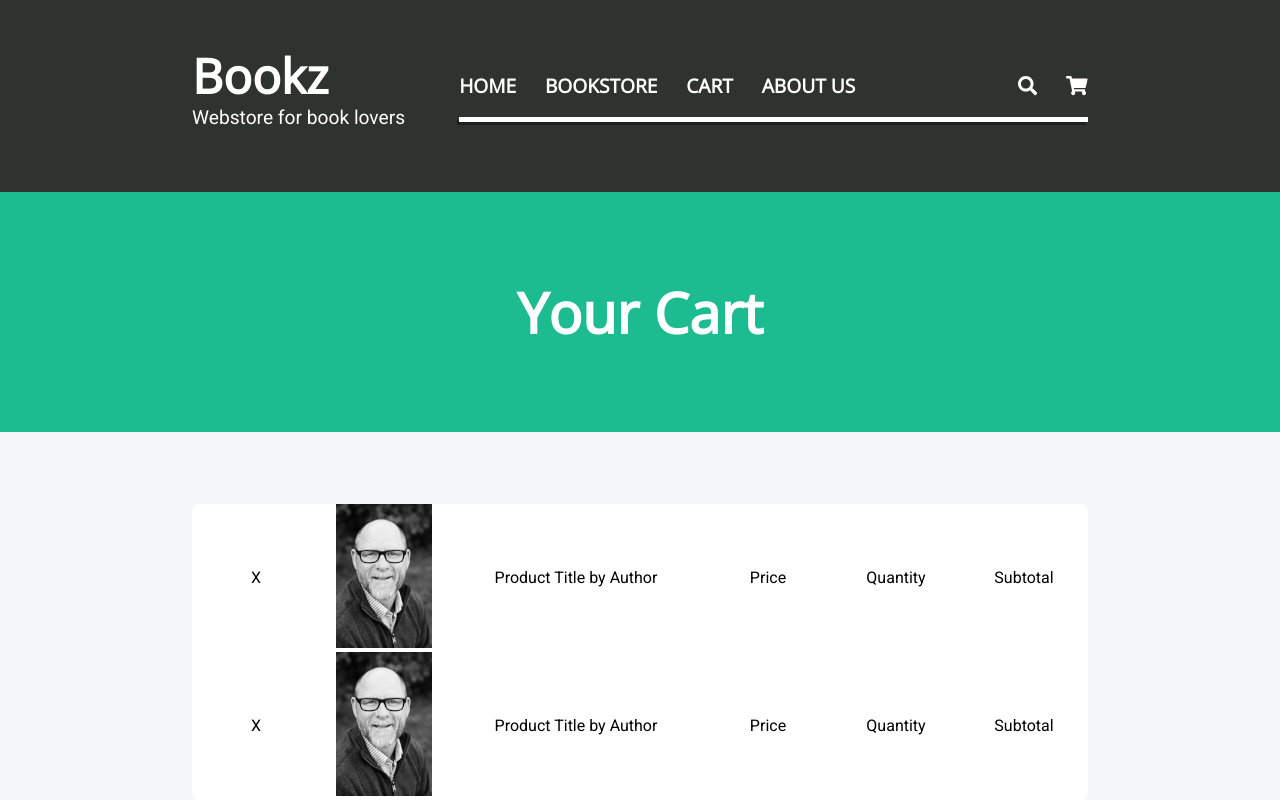
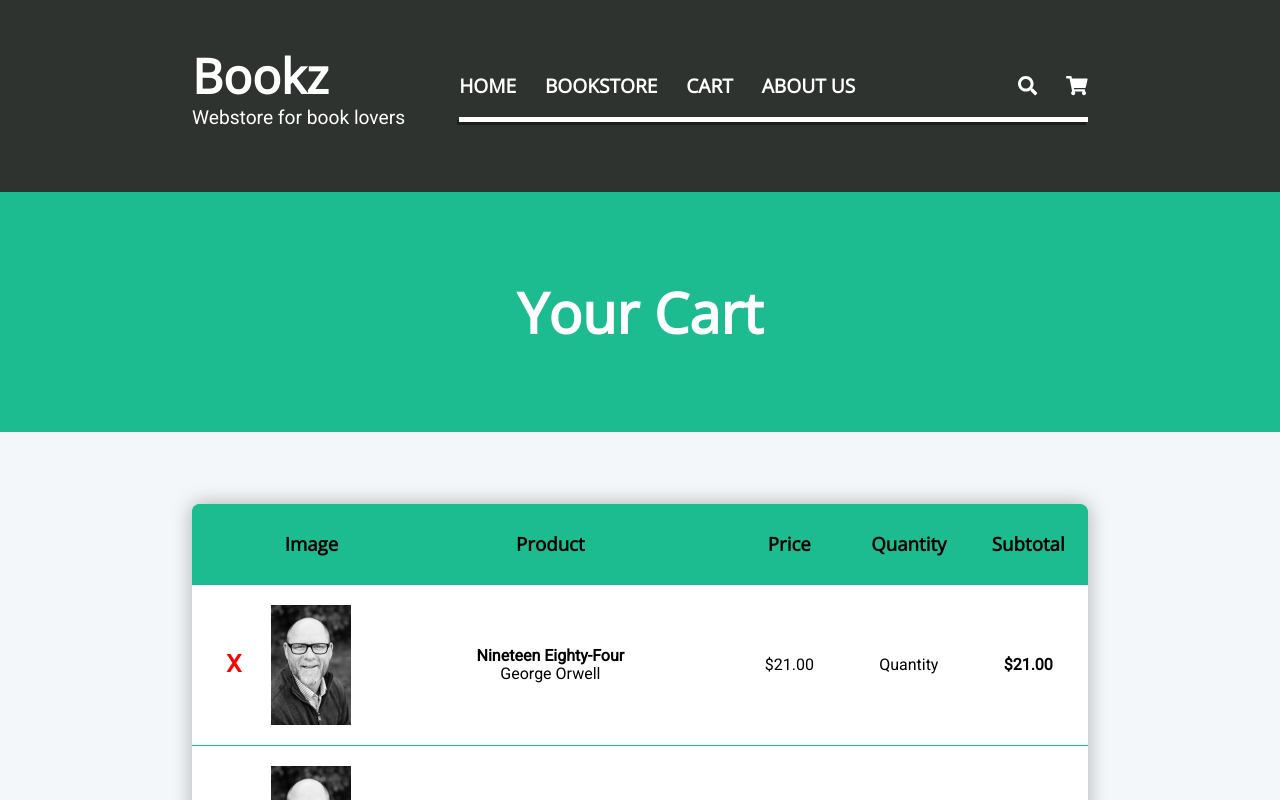
Before and after one commit to Urs97/ecommerce-bookstore-app, a React (Create React App) app: page /cart in a window 1280 px wide. Shown: the top 800 px of the page. Built offline with nearby package versions, Linux system fonts and the light colour scheme.

Commit message:
implemented cart item design

```diff
--- a/src/components/Cart/Cart.js
+++ b/src/components/Cart/Cart.js
@@ -14,6 +14,9 @@ const Cart = () => {
             <PageHeader title="Your Cart" color="green"/>
             <section className="cart-container">
                 <section className="product-container">
+                    <CartItem header={"header"}/>
+                    <CartItem />
+                    <CartItem />
                     <CartItem />
                     <CartItem />
                 </section>
--- a/src/components/Cart/Cart.scss
+++ b/src/components/Cart/Cart.scss
@@ -1,11 +1,20 @@
 @import '../../styles/shared.scss';
 
-main {
+.cart-container {
+    padding: $vertical-content-padding $horizontal-content-padding;
     background-color: #F4F7F9;
 
-    .cart-container {
-        margin: $vertical-content-padding $horizontal-content-padding;
+    .product-container {
         background-color: #FFFFFF;
-        border-radius: $border-radius;
+        border-radius: $border-radius $border-radius 0 0;
+        box-shadow: 0 0 20px rgba(0, 0, 0, 0.3);
+    }
+
+    .product-container > *:not(:last-child) {
+        border-bottom: 0.1px solid $green;
+    }
+
+    .product-container:last-child {
+        border-bottom: 0.2em solid $green;
     }
 }
--- a/src/components/CartItem/CartItem.js
+++ b/src/components/CartItem/CartItem.js
@@ -2,15 +2,30 @@ import React from 'react';
 import './CartItem.scss';
 import test_photo from '../../assets/images/testimonial-portrait-3.jpg';
 
-const CartItem = () => {
+const CartItem = ({ header }) => {
+
+    if(header) return (
+        <section className="cart-item cart-item-header">
+            <span></span>
+            <h3 className="title">Image</h3>
+            <h3 className="title">Product</h3>
+            <h3 className="title">Price</h3>
+            <h3 className="title">Quantity</h3>
+            <h3 className="title">Subtotal</h3>
+        </section>
+    )
+
     return (
         <section className="cart-item">
-            <span>X</span>
-            <span><img src={test_photo} alt="product"/></span>
-            <span>Product Title by Author</span>
-            <span>Price</span>
-            <span>Quantity</span>
-            <span>Subtotal</span>
+            <button className="remove-item">X</button>
+            <span className="item-img"><img src={test_photo} alt="product"/></span>
+            <span className="item-title">
+                <h4>Nineteen Eighty-Four</h4>
+                <p>George Orwell</p>
+            </span>
+            <span className="item-price">$21.00</span>
+            <span className="item-quantity">Quantity</span>
+            <span className="item-subtotal">$21.00</span>
         </section>
     );
 };
--- a/src/components/CartItem/CartItem.scss
+++ b/src/components/CartItem/CartItem.scss
@@ -2,12 +2,57 @@
 
 .cart-item {
     display: grid;
-    grid-template-columns: 1fr 1fr 2fr 1fr 1fr 1fr;
-    grid-template-rows: auto;
-    align-items: center;
-    justify-items: center;
+    grid-template-columns: 0.5fr minmax(max-content, 1fr) 3fr repeat(3, minmax(max-content, 1fr));
+    grid-template-rows: 10em;
 
-    img {
-        width: 6em;
+    .remove-item {
+        cursor: pointer;
+        outline: none;
+        border: none;
+        font-size: 1.5em;
+        font-weight: 600;
+        color: red;
+        margin-left: 1em;
+    }
+
+    .item-img {
+        img {
+            width: 5em;
+        }
+    }
+
+    .item-title {
+        display: flex;
+        flex-direction: column;
+    }
+
+    .item-subtotal {
+        font-weight: 600;
     }
 }
+
+.cart-item > * {
+    display: flex;
+    align-items: center;
+    justify-content: center;
+    background-color: #FFFFFF;
+}
+
+.cart-item-header {
+    grid-template-rows: 5em;
+    border: none;
+    border-radius: $border-radius $border-radius 0 0;
+    background-color: $green;
+}
+
+.cart-item-header > * {
+    background-color: $green;
+}
+
+.cart-item-header :first-child {
+    border-top-left-radius: $border-radius;
+}
+
+.cart-item-header :last-child {
+    border-top-right-radius: $border-radius;
+}
```
